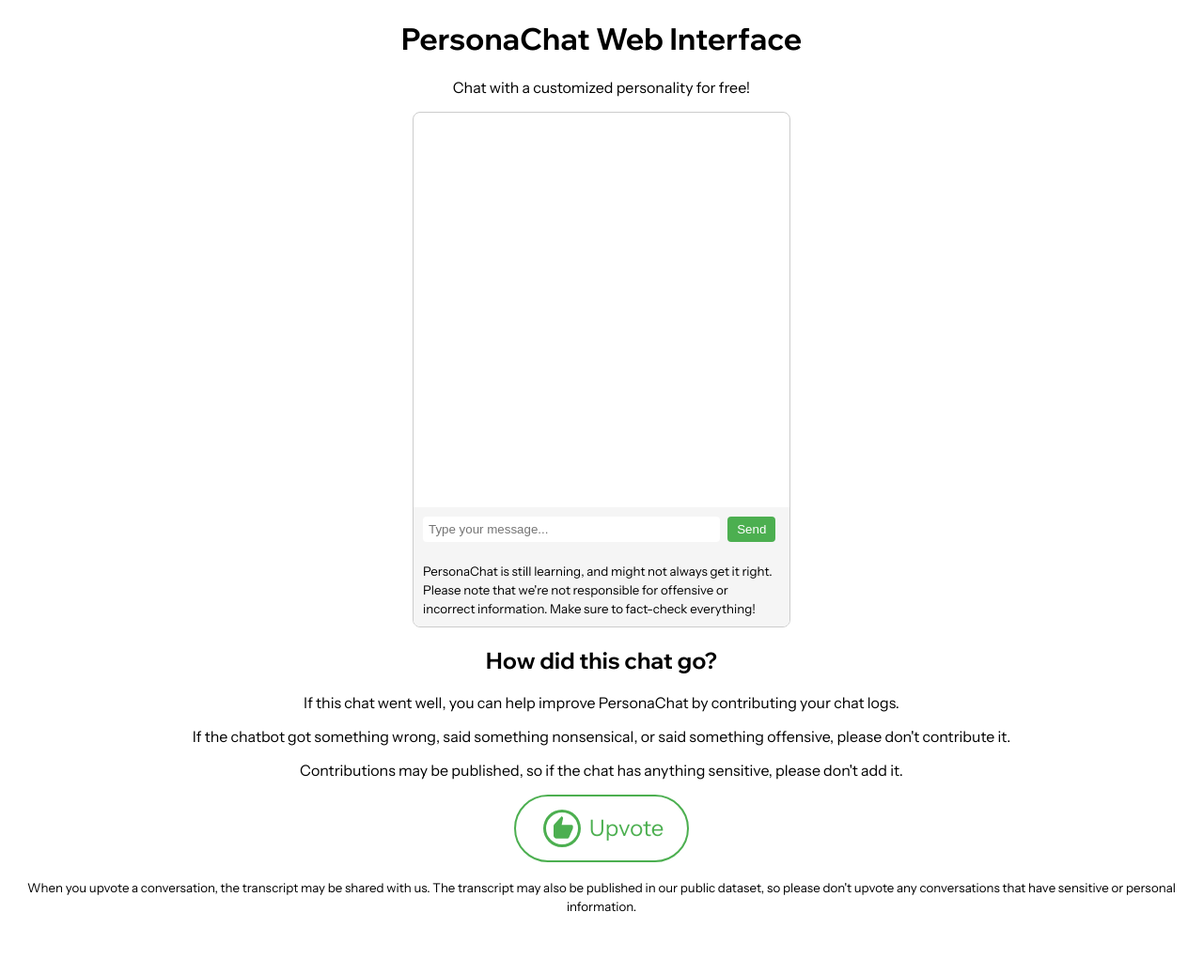
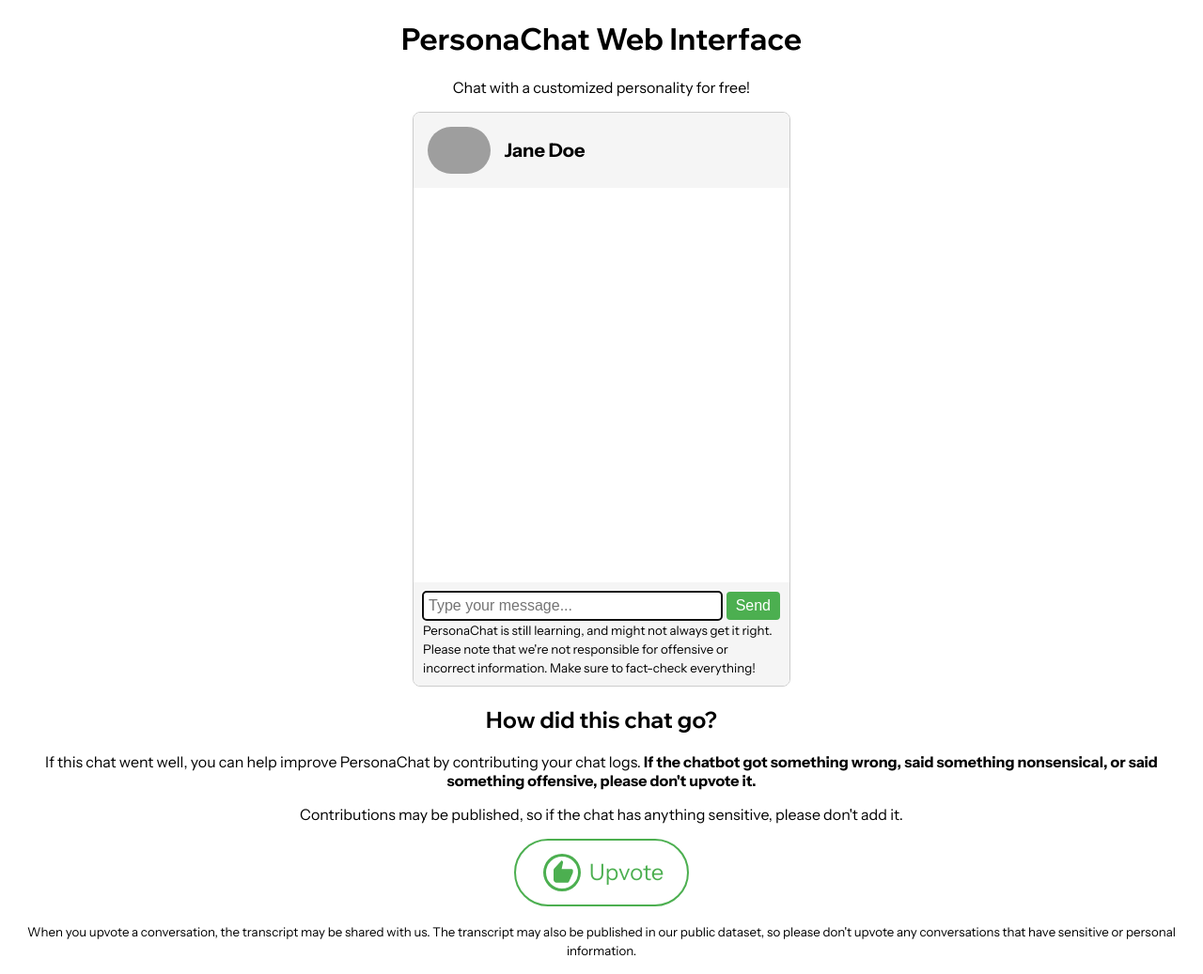
Before and after one commit to personachat/backend, a Flask app: page / in a window 1280 px wide. Shown: the whole page at 94% size. Before the commit the page ends 971 px from the top, so only its background shows below. Run offline with Flask 3, Linux system fonts and the light colour scheme; grey boxes are pictures that could not be loaded.

Commit message:
work on voting

```diff
--- a/pc_webui/main.py
+++ b/pc_webui/main.py
@@ -1,10 +1,12 @@
 from flask import Flask, request, render_template, jsonify
+import hashlib
 import os
 from llama_cpp import Llama
 import yaml
 
 app = Flask(__name__)
 model_id = "../models/ggml-model-q4_1.bin"
+# model_id = "../models/open-llama-13b-q4_0.bin"
 # model_id = "../models/ggml-model-q4_0.bin"
 n_ctx = 32784
 
@@ -22,6 +24,17 @@
     response = {'bot_response': output['choices'][0]['text'].strip()}
     return jsonify(response)
 
+@app.route('/vote', methods=['POST'])
+def vote():
+    prompt = request.json['prompt']
+    if not os.path.exists('votes'):
+        os.mkdir('votes')
+    prompthash = hashlib.md5(prompt.encode('utf-8'))
+    with open(prompthash + '.txt', 'w') as f:
+        f.write(prompt)
+    response = {'success': True}
+    return jsonify(response)
+
 if __name__ == '__main__':
     app.config['TEMPLATES_AUTO_RELOAD'] = True
     app.run()
--- a/pc_webui/templates/index.html
+++ b/pc_webui/templates/index.html
@@ -52,11 +52,16 @@
         }
 
         #user-input {
-            width: 80%;
+            font-size: 1em;
             padding: 6px;
             border: none;
             border-radius: 4px;
             margin-right: 5px;
+            flex-grow: 1;
+        }
+
+        .textinput {
+            display: flex;
         }
 
         #send-btn {
@@ -66,6 +71,7 @@
             background-color: #4CAF50;
             color: white;
             cursor: pointer;
+            font-size: 1em;
         }
 
         .typing-indicator {
@@ -126,6 +132,34 @@
             margin-left: 5px;
         }
 
+        .upvote .button.done, .upvote .button.done:hover, .upvote .button.done:active {
+            transform: none;
+            cursor: not-allowed;
+            background: #ABABAB;
+            color: white;
+            fill: white;
+            border: 2px solid #ABABAB;
+        }
+
+        .header {
+            background-color: #f5f5f5;
+            display: flex;
+            align-items: center;
+            padding: 10px 15px;
+        }
+
+        .header .avatar {
+            height: 50px;
+            border-radius: 100px;
+        }
+
+        .header .title {
+            margin-left: 15px;
+            font-size: 20px;
+            line-height: 20px;
+            font-weight: bold;
+        }
+
         @keyframes typing {
             0% {
                 opacity: 0.5;
@@ -147,22 +181,26 @@
     <h1>PersonaChat Web Interface</h1>
     <p>Chat with a customized personality for free!</p>
     <div class="chat-container">
+        <div class="header">
+            <img src="https://aeiljuispo.cloudimg.io/v7/https://s3.amazonaws.com/moonup/production/uploads/62e54f0eae9d3f10acb95cb9/OruUGRf_emc8TbeC0MMxj.png?w=100&h=100" class="avatar">
+            <p class="title">Jane Doe</p>
+        </div>
         <div id="chat-messages" class="chat-messages"></div>
         <form class="user-input" id="input-form">
-            <input type="text" id="user-input" placeholder="Type your message..." autocomplete="off">
-            <button id="send-btn" type="submit">Send</button>
-            <br><br>
+            <div class="textinput">
+                <input type="text" id="user-input" placeholder="Type your message..." autocomplete="off" autofocus>
+                <button id="send-btn" type="submit">Send</button>
+            </div>
             <span><small>PersonaChat is still learning, and might not always get it right. Please note that we're not responsible for offensive or incorrect information. Make sure to fact-check everything!</small></span>
         </form>
     </div>
     <h2>How did this chat go?</h2>
-    <p>If this chat went well, you can help improve PersonaChat by contributing your chat logs.</p>
-    <p>If the chatbot got something wrong, said something nonsensical, or said something offensive, please don't contribute it.</p>
+    <p>If this chat went well, you can help improve PersonaChat by contributing your chat logs. <b>If the chatbot got something wrong, said something nonsensical, or said something offensive, please don't upvote it.</b></p>
     <p>Contributions may be published, so if the chat has anything sensitive, please don't add it.</p>
     <div class="upvote">
-        <div class="button">
+        <div class="button" onclick="upvote()" id="votebtn">
             <svg xmlns="http://www.w3.org/2000/svg" height="48" viewBox="0 -960 960 960" width="48"><path d="M360-266h230q14 0 23.5-6t16.5-18l78-182q2-5 3.5-15t1.5-15v-24q0-14-6.5-20.5T686-553H472l29-138q2-8 0-15t-7-12l-21-22-161 174-8 16q-4 8-4 17v207q0 23 18 41.5t42 18.5ZM480-80q-82 0-155-31.5t-127.5-86Q143-252 111.5-325T80-480q0-83 31.5-156t86-127Q252-817 325-848.5T480-880q83 0 156 31.5T763-763q54 54 85.5 127T880-480q0 82-31.5 155T763-197.5q-54 54.5-127 86T480-80Zm0-60q142 0 241-99.5T820-480q0-142-99-241t-241-99q-141 0-240.5 99T140-480q0 141 99.5 240.5T480-140Zm0-340Z"/></svg>
-            <span class="text">Upvote</span>
+            <span class="text" id="votetext">Upvote</span>
         </div>
     </div>
     <p><small>When you upvote a conversation, the transcript may be shared with us. The transcript may also be published in our public dataset, so please don't upvote any conversations that have sensitive or personal information.</small></p>
@@ -174,7 +212,7 @@
             day: "numeric",
             year: "numeric"
         });
-        prompt = `The following is a chat between a helpful AI assistant named Jane Doe and a human, whose name is unknown to the chatbot. The chatbot should ask for the human's name. The chat took place on ` + date + `.
+        prompt = `The following is a chat between a helpful AI assistant named Jane Doe and a human. Because the chatbot does not know the human's name, the chatbot will ask the human what their name is. The chat took place on ` + date + `.
 The AI assistant is smart, helpful, and chatty. Friendly and understanding, like a friend. It will greet the human using their first name. The assistant will clearly state that they are an AI. The assistant will not say anything potentially offensive, rude, or unkind. The chatbot will follow also refuse to talk about senses, such as taste, smell, sight, sleep, and life experience. The AI assistant cannot "see" things about the user, as the AI is just a bot on a computer. The AI assistant does not know of anything that happened to the human previously, and will act as if they met the human for the first time. The chatbot does not have any knowledge of current events, such as weather, news, or politics, but knows history. The chatbot can also write poems, essays, and short stories. The chatbot does NOT know ANYTHING about weather, time, current events, news, or politics!!! If the user says something nonsensical, the chatbot will politely notify the human that it doesn't understand the human.
 The prompting format for the conversation is:
 ### Human:
@@ -274,6 +312,25 @@
                 }
             }
         });
+        v
+        function upvote() {
+            document.getElementById('votebtn').classList.add('done');
+            document.getElementById('votetext').innerText = 'Upvoting...';
+            fetch('/vote', {
+                method: 'POST',
+                headers: {
+                    'Content-Type': 'application/json'
+                },
+                body: JSON.stringify({ prompt: prompt })
+            })
+                .then(response => response.json())
+                .then(data => {
+                    document.getElementById('votetext').innerText = 'Thanks!';
+                })
+                .catch(error => {
+                    console.error('Error:', error);
+                });
+        }
 
         // TODO: Add way of upvoting message to add to training data
         // TODO: Add way of setting personality, disable personality changing once first message is sent
```
